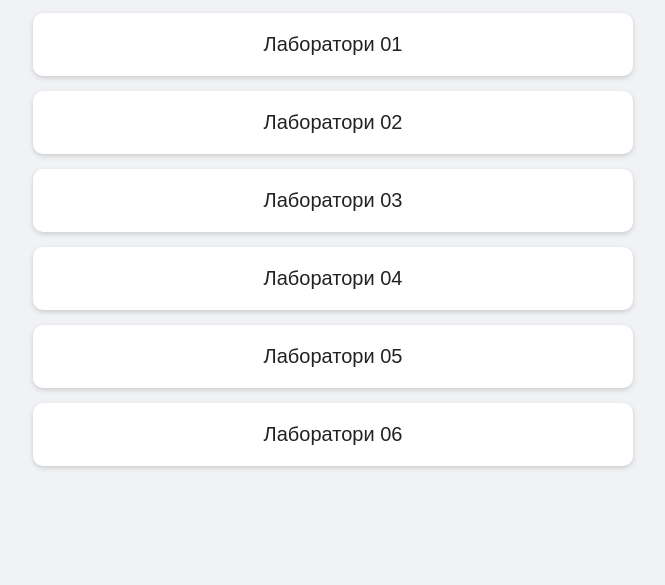
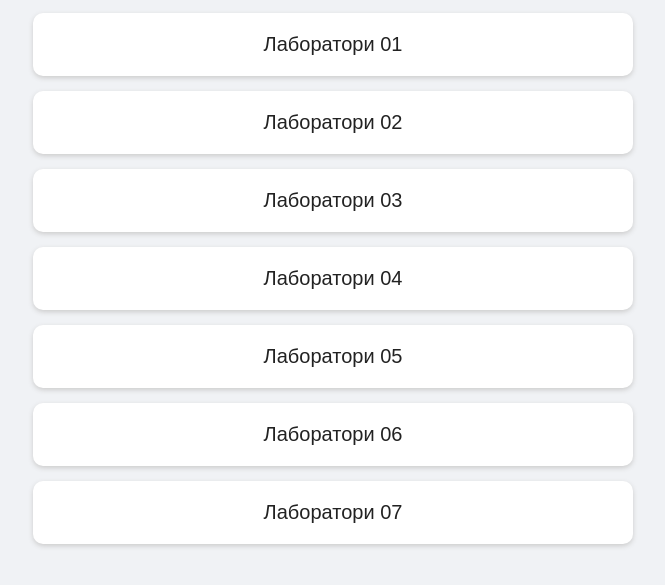
Before and after one commit to erhembayrbatsuuri-sudo/web-development-lab, a website: page index.html in a window 1280 px wide. Shown: the part 131-716 px from the top of the page, without its empty margins (307-972 px from the left). Drawn offline with Linux system fonts and the light colour scheme.

Commit message:
Add Lab 07 link

```diff
--- a/index.html
+++ b/index.html
@@ -64,6 +64,8 @@
 
         <a class="lab" href="lab06/">Лаборатори 06</a>
 
+        <a class="lab" href="lab07/">Лаборатори 07</a>
+
     </div>
 
 </body>
```
